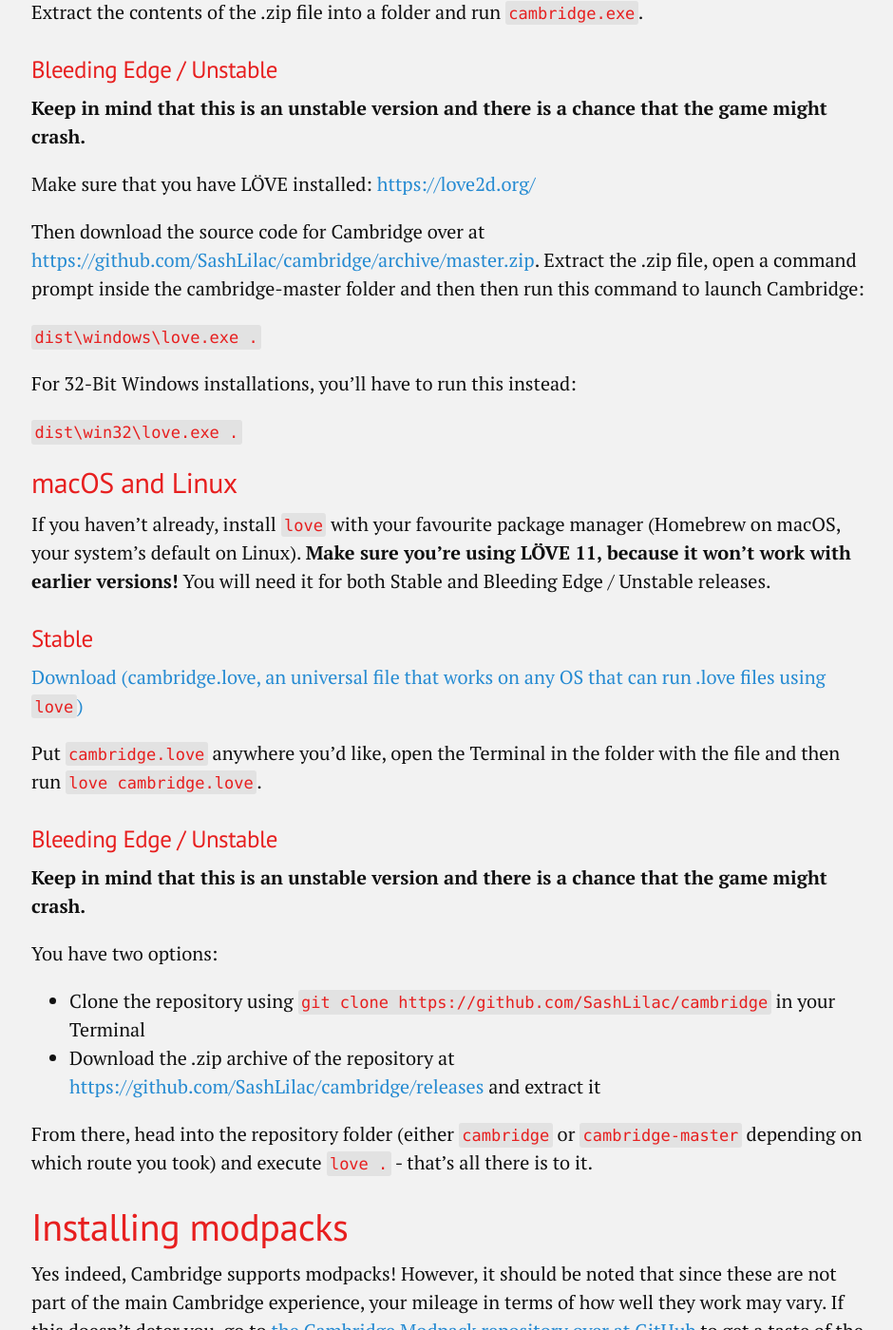
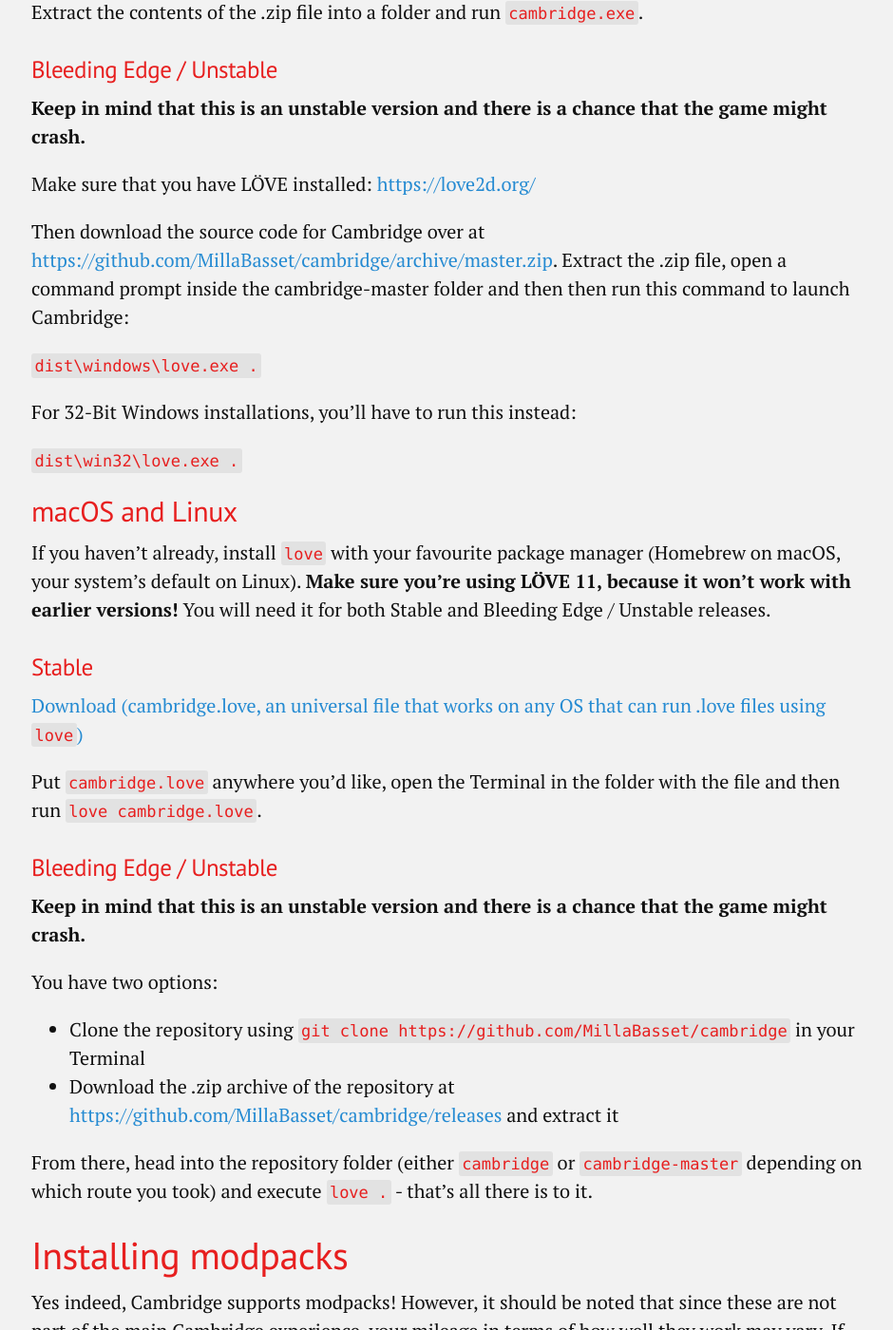
Before and after one commit to ameliaRTA/t-sp.in, a Jekyll site: the page built from cambridge.md, in a window 1280 px wide and 1400 px high, scrolled down 943 px. Shown: the whole window at 95% size, without its empty margins (167-1107 px from the left). Built offline with Jekyll 4.4.1, drawn with Linux system fonts in a browser that asks for light colours; some of the changed text lies outside the part shown.

Commit message:
Update cambridge.md

```diff
--- a/cambridge.md
+++ b/cambridge.md
@@ -6,7 +6,7 @@
 
 # Welcome to Cambridge!
 
-As you might have guessed, Cambridge is the next open-source falling-block game engine - written and maintained exclusively by [SashLilac](https://github.com/SashLilac), [joezeng](https://github.com/joezeng) and [Oshisaure](https://github.com/oshisaure).
+As you might have guessed, Cambridge is the next open-source falling-block game engine - written and maintained exclusively by [Milla](https://github.com/MillaBasset), [joezeng](https://github.com/joezeng) and [Oshisaure](https://github.com/oshisaure).
 
 The [Discord server](https://discord.gg/AADZUmgsph) has been reopened!
 
@@ -15,9 +15,9 @@
 ## Windows
 
 ### Stable
-[64-Bit Download (pick this if you're not sure)](https://github.com/SashLilac/cambridge/releases/latest/download/cambridge-windows.zip)
+[64-Bit Download (pick this if you're not sure)](https://github.com/MillaBasset/cambridge/releases/latest/download/cambridge-windows.zip)
 
-[32-Bit Download](https://github.com/SashLilac/cambridge/releases/latest/download/cambridge-win32.zip)
+[32-Bit Download](https://github.com/MillaBasset/cambridge/releases/latest/download/cambridge-win32.zip)
 
 Extract the contents of the .zip file into a folder and run `cambridge.exe`.
 
@@ -27,7 +27,7 @@
 
 Make sure that you have LÖVE installed: [https://love2d.org/](https://love2d.org/)
 
-Then download the source code for Cambridge over at [https://github.com/SashLilac/cambridge/archive/master.zip](https://github.com/SashLilac/cambridge/archive/master.zip). Extract the .zip file, open a command prompt inside the cambridge-master folder and then then run this command to launch Cambridge:
+Then download the source code for Cambridge over at [https://github.com/MillaBasset/cambridge/archive/master.zip](https://github.com/MillaBasset/cambridge/archive/master.zip). Extract the .zip file, open a command prompt inside the cambridge-master folder and then then run this command to launch Cambridge:
 
 `dist\windows\love.exe .`
 
@@ -41,7 +41,7 @@
 
 ### Stable
 
-[Download (cambridge.love, an universal file that works on any OS that can run .love files using `love`)](https://github.com/SashLilac/cambridge/releases/latest/download/cambridge.love)
+[Download (cambridge.love, an universal file that works on any OS that can run .love files using `love`)](https://github.com/MillaBasset/cambridge/releases/latest/download/cambridge.love)
 
 Put `cambridge.love` anywhere you'd like, open the Terminal in the folder with the file and then run `love cambridge.love`.
 
@@ -51,18 +51,18 @@
 
 You have two options:
 
-* Clone the repository using `git clone https://github.com/SashLilac/cambridge` in your Terminal
-* Download the .zip archive of the repository at [https://github.com/SashLilac/cambridge/releases](https://github.com/SashLilac/cambridge/releases) and extract it
+* Clone the repository using `git clone https://github.com/MillaBasset/cambridge` in your Terminal
+* Download the .zip archive of the repository at [https://github.com/MillaBasset/cambridge/releases](https://github.com/MillaBasset/cambridge/releases) and extract it
 
 From there, head into the repository folder (either `cambridge` or `cambridge-master` depending on which route you took) and execute `love .` - that's all there is to it.
 
 # Installing modpacks
 
-Yes indeed, Cambridge supports modpacks! However, it should be noted that since these are not part of the main Cambridge experience, your mileage in terms of how well they work may vary. If this doesn't deter you, go to [the Cambridge Modpack repository over at GitHub](https://github.com/SashLilac/cambridge-modpack) to get a taste of the mod potential.
+Yes indeed, Cambridge supports modpacks! However, it should be noted that since these are not part of the main Cambridge experience, your mileage in terms of how well they work may vary. If this doesn't deter you, go to [the Cambridge Modpack repository over at GitHub](https://github.com/MillaBasset/cambridge-modpack) to get a taste of the mod potential.
 
 # Credits
 
-- [SashLilac](https://github.com/SashLilac) for writing these credits originally and developing the game!
+- [Milla](https://github.com/MillaBasset) for writing these credits originally and developing the game!
 - [Lilla Oshisaure](https://www.youtube.com/user/LeSpyroshisaure) for being my co-dev!
 - [joezeng](https://github.com/joezeng) for the original project, and for offering to help with the expansion!
 - [The Tetra Legends Discord](http://discord.com/invite/7hMx5r2) for supporting me and playtesting!
```
